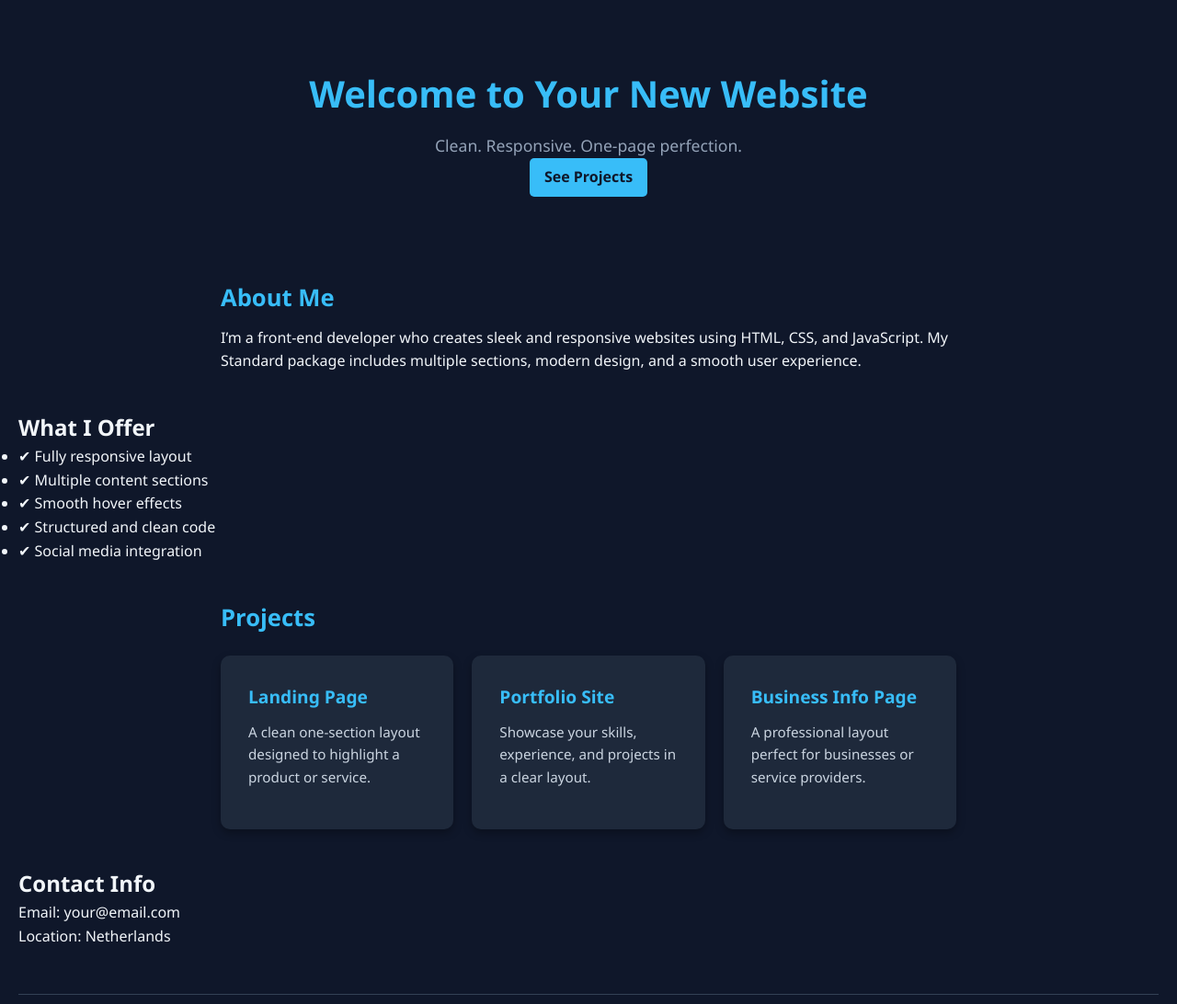
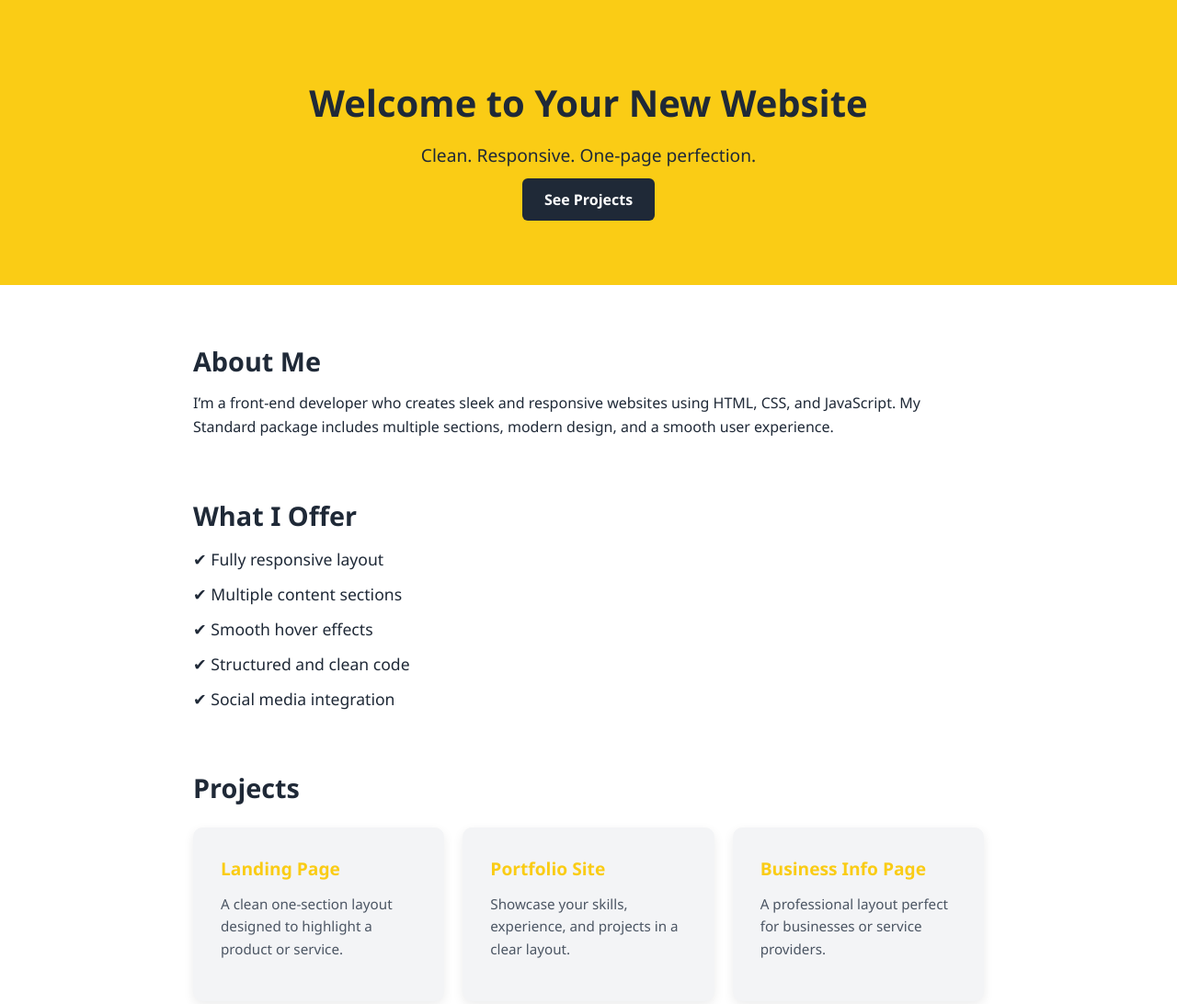
Before and after one commit to lucasenlucas/fiverr-lucas, a plain HTML site: page index.html in a window 1280 px wide. Shown: the top 1092 px of the page at 92% size. Drawn offline with Linux system fonts and the light colour scheme.

Commit message:
Update style.css

```diff
--- a/style.css
+++ b/style.css
@@ -6,96 +6,110 @@
 
 body {
   font-family: 'Segoe UI', sans-serif;
-  background-color: #0f172a;
-  color: #f1f5f9;
+  background-color: #ffffff;
+  color: #1f2937;
   line-height: 1.6;
-  padding: 20px;
 }
 
-header {
-  text-align: center;
-  padding: 50px 0;
+h2 {
+  margin-bottom: 10px;
+  font-size: 1.8rem;
+  color: #1f2937;
 }
 
-header h1 {
-  font-size: 2.5rem;
-  color: #38bdf8;
+header.hero {
+  background-color: #facc15;
+  color: #1f2937;
+  text-align: center;
+  padding: 80px 20px;
 }
 
-header p {
-  font-size: 1.1rem;
-  color: #94a3b8;
-  margin-top: 10px;
+header.hero h1 {
+  font-size: 2.5rem;
+  margin-bottom: 10px;
 }
 
-.about, .projects {
-  max-width: 800px;
-  margin: 40px auto;
+header.hero p {
+  font-size: 1.2rem;
+  margin-bottom: 20px;
 }
 
-.about h2,
-.projects h2 {
-  color: #38bdf8;
+.btn {
+  background-color: #1f2937;
+  color: #ffffff;
+  padding: 12px 24px;
+  text-decoration: none;
+  border-radius: 6px;
+  font-weight: bold;
+  transition: background-color 0.3s;
+}
+
+.btn:hover {
+  background-color: #111827;
+}
+
+section {
+  max-width: 900px;
+  margin: 60px auto;
+  padding: 0 20px;
+}
+
+.features ul {
+  list-style: none;
+  padding: 0;
+}
+
+.features li {
   margin-bottom: 10px;
-  font-size: 1.6rem;
+  font-size: 1.1rem;
 }
 
 .project-grid {
   display: grid;
-  grid-template-columns: repeat(auto-fit, minmax(250px, 1fr));
+  grid-template-columns: repeat(auto-fit, minmax(260px, 1fr));
   gap: 20px;
   margin-top: 20px;
 }
 
 .project-card {
-  background-color: #1e293b;
+  background-color: #f3f4f6;
   padding: 30px;
   border-radius: 10px;
-  color: #e2e8f0;
-  box-shadow: 0 4px 10px rgba(0, 0, 0, 0.3);
-  transition: transform 0.3s;
+  box-shadow: 0 4px 12px rgba(0, 0, 0, 0.08);
+  transition: transform 0.3s, box-shadow 0.3s;
 }
 
 .project-card:hover {
   transform: translateY(-5px);
+  box-shadow: 0 8px 16px rgba(0, 0, 0, 0.12);
 }
 
 .project-card h3 {
   margin-bottom: 10px;
-  color: #38bdf8;
+  color: #facc15;
   font-size: 1.2rem;
 }
 
 .project-card p {
   font-size: 0.95rem;
   margin-bottom: 15px;
-  color: #cbd5e1;
+  color: #4b5563;
 }
 
-.btn {
-  display: inline-block;
-  padding: 8px 16px;
-  background-color: #38bdf8;
-  color: #0f172a;
-  text-decoration: none;
-  border-radius: 5px;
-  font-weight: bold;
-  transition: background-color 0.3s;
-}
-
-.btn:hover {
-  background-color: #0ea5e9;
+.contact p {
+  margin-bottom: 10px;
 }
 
 footer {
   text-align: center;
-  margin-top: 50px;
-  padding-top: 20px;
-  border-top: 1px solid #334155;
+  padding: 40px 0;
+  background-color: #f9fafb;
+  margin-top: 60px;
+  border-top: 1px solid #e5e7eb;
 }
 
 .social-icons a {
-  color: #38bdf8;
+  color: #1f2937;
   margin: 0 10px;
   font-size: 1.5rem;
   text-decoration: none;
@@ -103,5 +117,5 @@ footer {
 }
 
 .social-icons a:hover {
-  color: #0ea5e9;
+  color: #facc15;
 }
```
